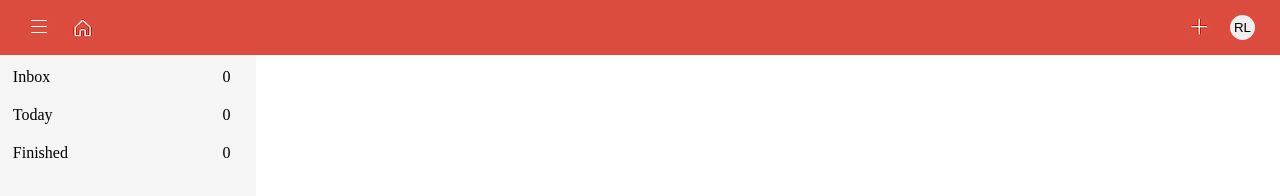
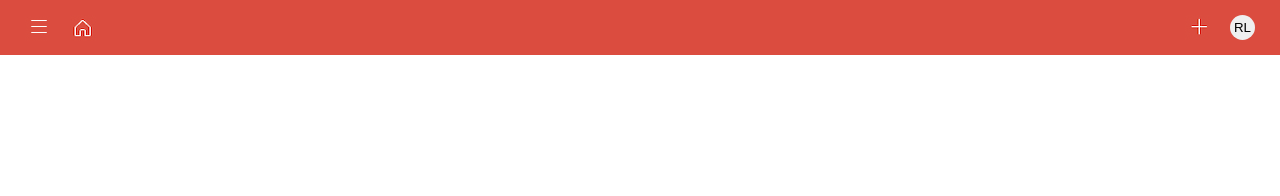
Before and after one commit to raylu15742cs/odin-todolist, a website built with webpack: page dist/index.html in a window 1280 px wide. Both pictures are taken after a click on the button 37 px from the left and 28 px from the top of the page. Built offline with nearby package versions, Linux system fonts and the light colour scheme.

Commit message:
add sidebar functionality

```diff
--- a/src/header.js
+++ b/src/header.js
@@ -1,8 +1,23 @@
+import sidebartabs from "./sidebar";
+
 export default function headertabs() {
     const headertab = document.getElementById("header")
     const lefttab = document.createElement("div");
     let sidebaropen = document.createElement("button")
     sidebaropen.innerHTML = '<img src="../img/three-dash.png"></img>'
+    let count = 0;
+    sidebaropen.addEventListener("click", function() {
+        let hider = document.getElementById("sidebar")
+        if(count%2 != 0) {
+            hider.style.visibility = 'visible';
+            console.log(count)
+
+            count++;
+        } else {
+            hider.style.visibility ="hidden";
+            count++;
+        }
+    })
     lefttab.appendChild(sidebaropen)
     let homebutton = document.createElement("button")
     homebutton.innerHTML = '<img src="../img/home.png"></img>'
@@ -13,9 +28,11 @@ export default function headertabs() {
     righttab.appendChild(addnew)
     let username = document.createElement("button")
     username.innerText = "RL";
+    username.classList.add("usersbutton")
     username.setAttribute("id","userbutton")
     righttab.appendChild(username)
     headertab.appendChild(lefttab)
     headertab.appendChild(righttab)
 
+
 }
--- a/src/index.js
+++ b/src/index.js
@@ -18,7 +18,7 @@ function createheader() {
 }
 function createmaindiv() {
     const maindiv = document.createElement("div")
-    maindiv.classList.add("maindiv")
+    maindiv.setAttribute("id", "maindiv")
     maindiv.appendChild(createsidebar())
     maindiv.appendChild(createmaincontent())
 
--- a/src/style.css
+++ b/src/style.css
@@ -1,6 +1,8 @@
 * {
-    box-sizing: border-box;
     margin: 0;
+}
+body {
+    height: 100vh
 }
 #header {
     height: 55px;
@@ -17,13 +19,13 @@
     margin : 15px 10px;
 }
 #userbutton {
-    border-radius: 100%;
+    border-radius: 80%;
     vertical-align:top;
 }
 
-.maindiv {
+#maindiv {
     display: flex;
-    height: 94vh;
+    height: calc(100vh - 55px);
 }
 
 .maincontent {
@@ -33,14 +35,14 @@
     width: 20vw;
     display: flex;
     flex-direction: column;
-    padding: 1vw 1vw;
-    gap: 20px;
+    padding: 4vh 2vw 0 2vw;
+    gap: 1vh;
     background-color: #F5F5F5;
 }
 
 #sidebar div{
     display: flex;
-    width: 17vw;
+    width: 12vw;
     text-align: justify;
     justify-content: space-between;
 }
```
Also changed, not shown: dist/main.bundle.js.
